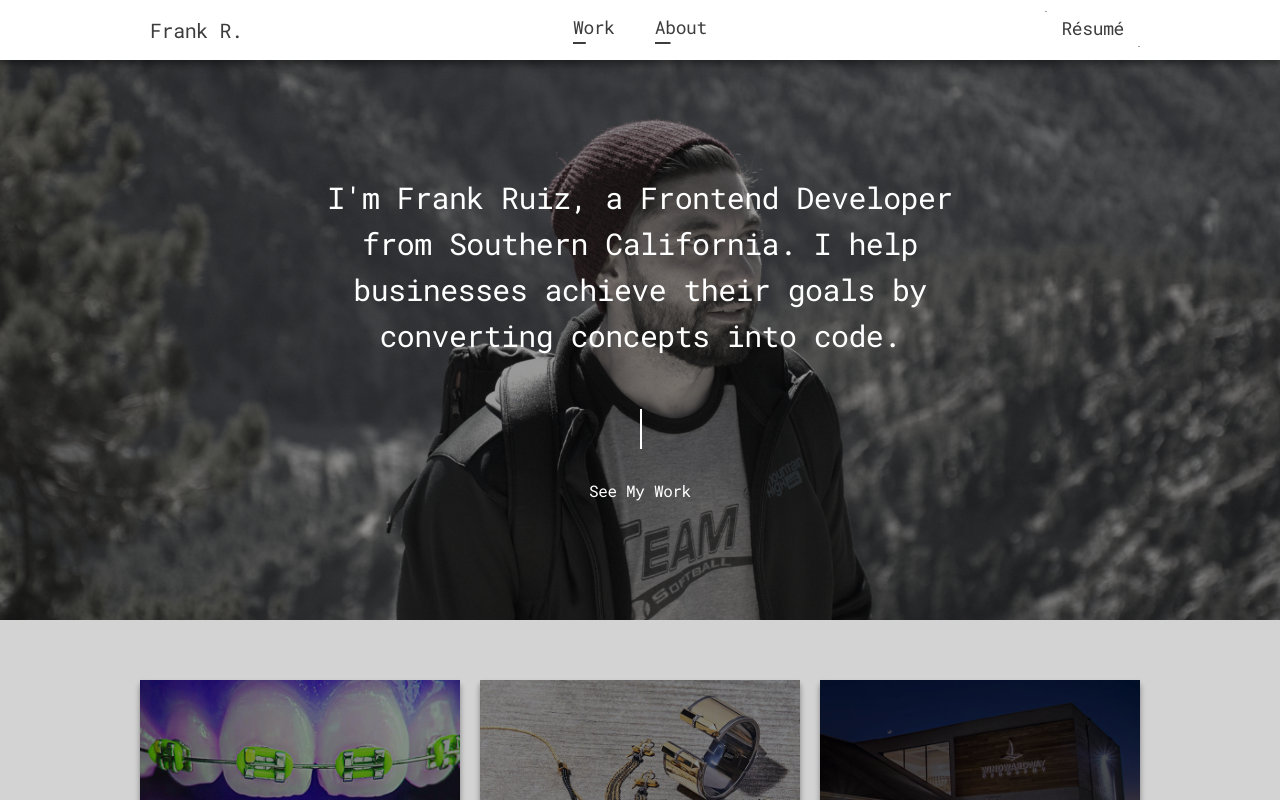
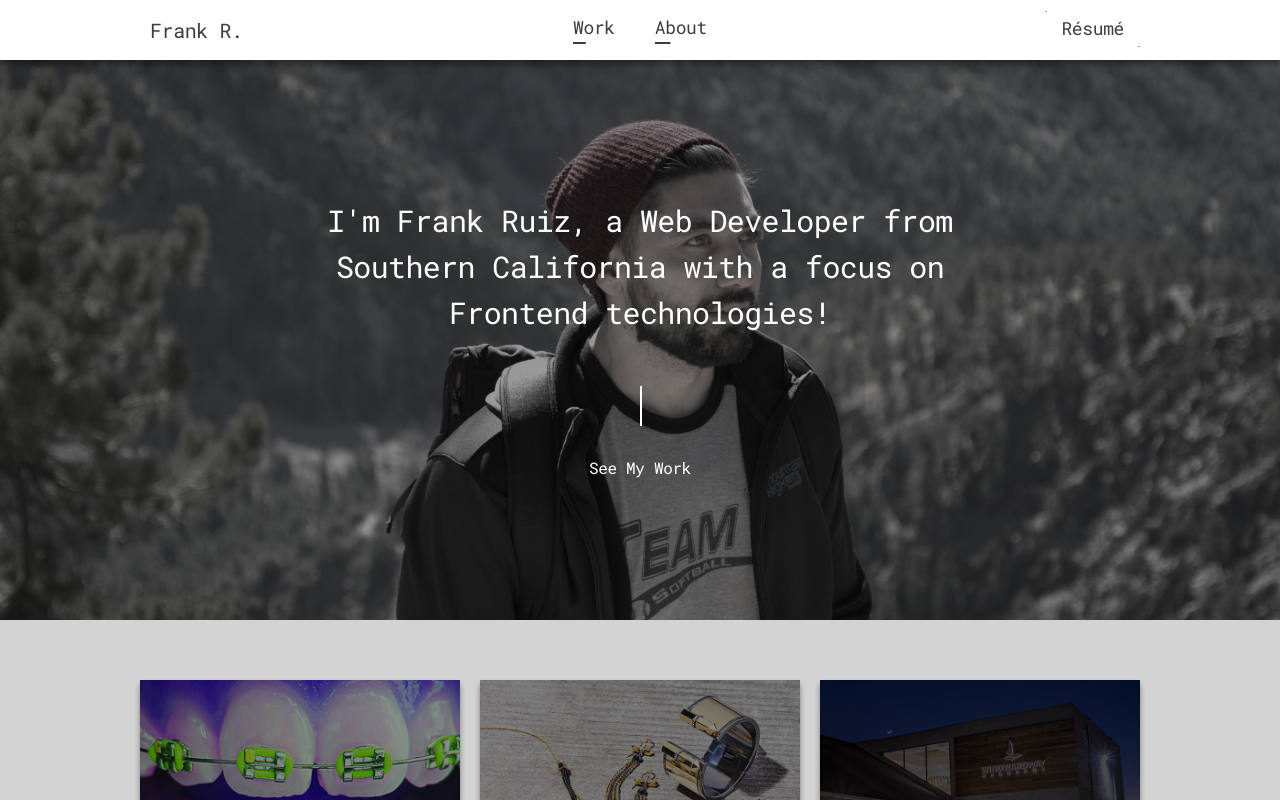
Before and after one commit to FrankRuiiz/portfolio-react, a React (Create React App) app: page / in a window 1280 px wide. Shown: the top 800 px of the page. Built offline with nearby package versions, Linux system fonts and the light colour scheme.

Commit message:
update resume url and hero copy

```diff
--- a/src/components/Home.jsx
+++ b/src/components/Home.jsx
@@ -16,9 +16,8 @@ const Home = props => {
         <div className="header__inner container">
           <div className="header__content">
             <h1>
-              I'm Frank Ruiz, a Frontend Developer from Southern California. I
-              help businesses achieve their goals by converting concepts into
-              code.
+              I'm Frank Ruiz, a Web Developer from Southern California with a
+              focus on Frontend technologies!
             </h1>
             <div className="header__work-line">
               <div className="header__vertical-line" />
--- a/src/components/Nav.jsx
+++ b/src/components/Nav.jsx
@@ -51,7 +51,7 @@ class Nav extends Component {
             <ul className="nav__column nav__resume">
               <li className="menu__item">
                 <a
-                  href="https://drive.google.com/file/d/1trNzntBaIj_c2uAHH48sY4Uq7ijfjhnt/view?usp=sharing"
+                  href="https://docs.google.com/document/d/1RxiqDdrqwIuavDEGifUxDJCRi77nvch5nyZ7xA5uDTI/edit?usp=sharing"
                   target="_blank"
                   className="link-button"
                 >
```
